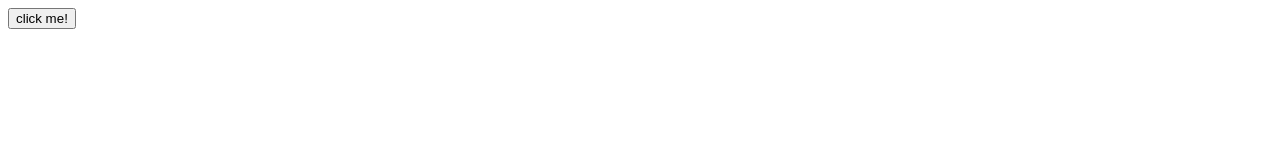
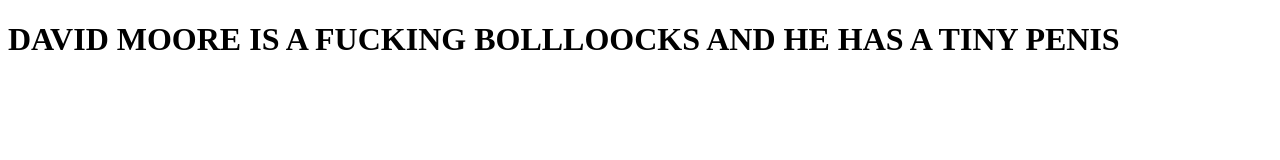
Before and after one commit to Static303/kitgrimes, a plain HTML site: page index.html in a window 1280 px wide. Drawn offline with Linux system fonts and the light colour scheme.

Commit message:
Update index.html

```diff
--- a/index.html
+++ b/index.html
@@ -1,5 +1,7 @@
 <!DOCTYPE html>
-<button>
-click me!
+<h1>
 
-</button>
+DAVID MOORE IS A FUCKING BOLLLOOCKS AND HE HAS A TINY PENIS
+
+
+</h1>
```
